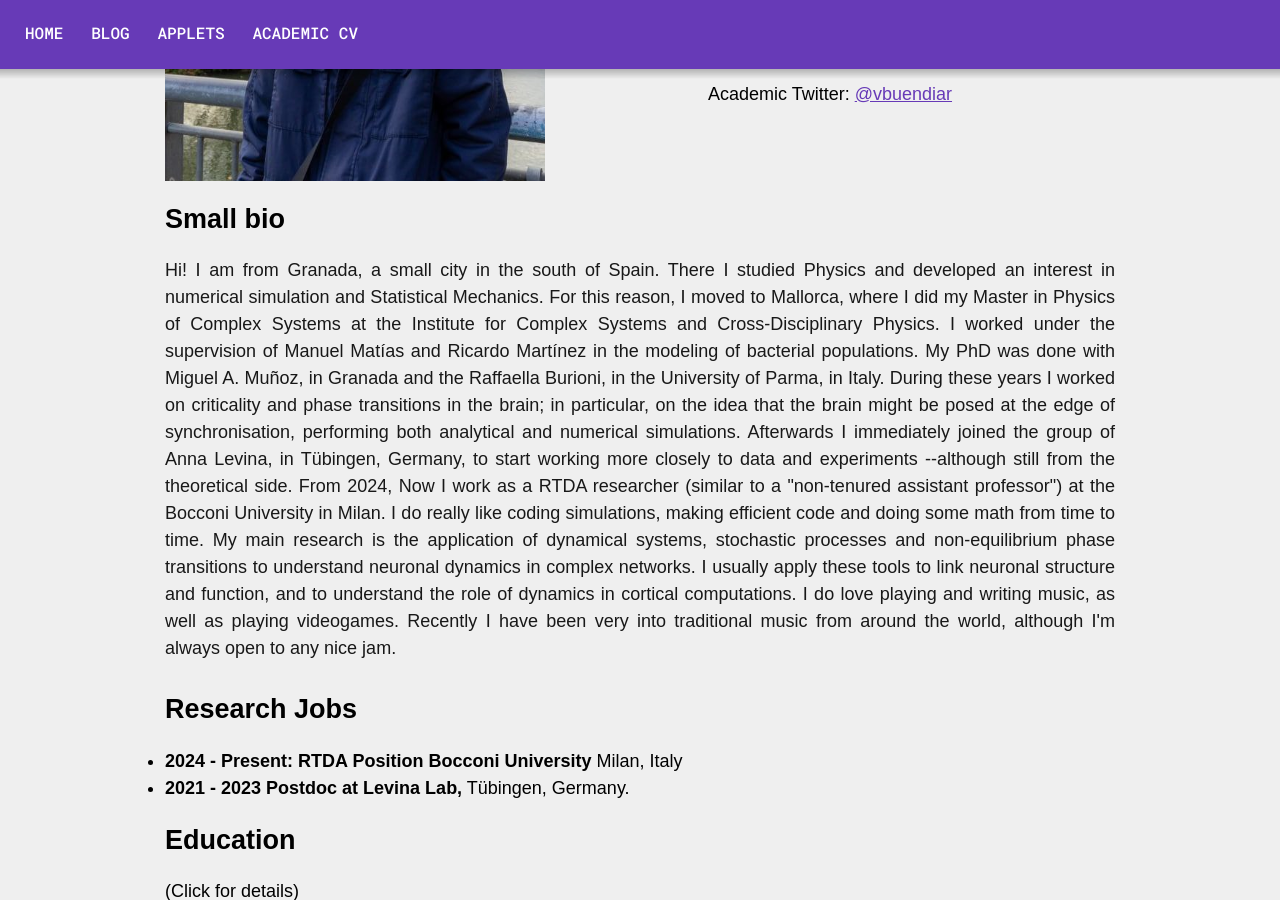
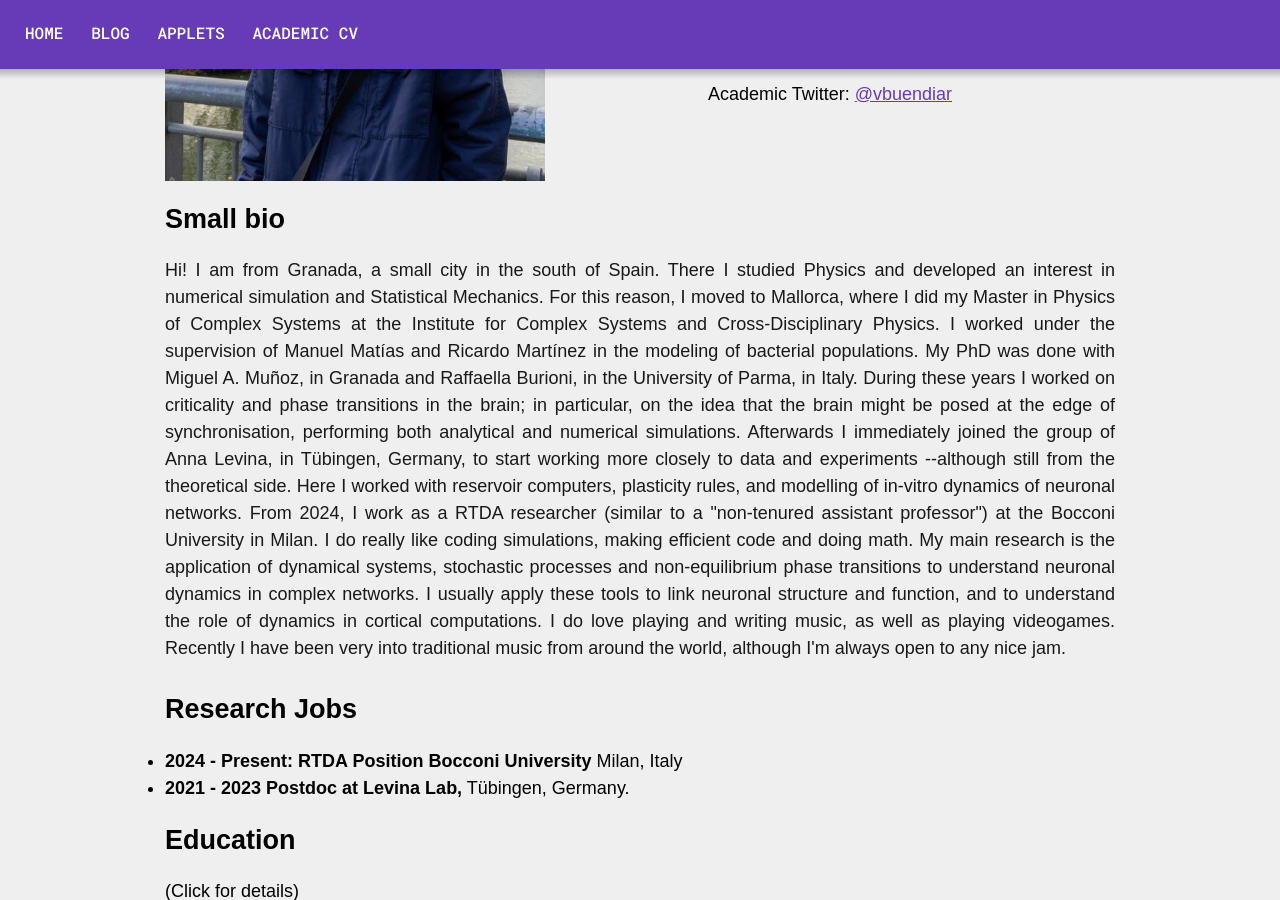
Before and after one commit to VictorSeven/VictorSeven.github.io, a Jekyll site: the page built from _pages/about.html, in a window 1280 px wide and 900 px high, scrolled down 421 px. Built offline with Jekyll 4.4.1, drawn with Linux system fonts in a browser that asks for light colours; some of the changed text lies outside the part shown.

```diff
--- a/_pages/about.html
+++ b/_pages/about.html
@@ -33,14 +33,15 @@ in numerical simulation and Statistical Mechanics. For this reason, I moved to M
 in Physics of Complex Systems at the Institute for Complex Systems and Cross-Disciplinary Physics.
 I worked under the supervision of Manuel Matías and Ricardo Martínez in the modeling of bacterial populations.
 
-My PhD was done with Miguel A. Muñoz, in Granada and the Raffaella Burioni, in the University of Parma, in Italy.
+My PhD was done with Miguel A. Muñoz, in Granada and Raffaella Burioni, in the University of Parma, in Italy.
 During these years I worked on criticality and phase transitions in the brain; in particular, on the
 idea that the brain might be posed at the edge of synchronisation, performing both analytical and numerical simulations.
 
-Afterwards I immediately joined the group of Anna Levina, in Tübingen, Germany, to start working more closely to data and experiments --although still from the theoretical side. From 2024,
-Now I work as a RTDA researcher (similar to a "non-tenured assistant professor") at the Bocconi University in Milan.
+Afterwards I immediately joined the group of Anna Levina, in Tübingen, Germany, to start working more closely to data and experiments --although still from the theoretical side.
+Here I worked with reservoir computers, plasticity rules, and modelling of in-vitro dynamics of neuronal networks.
+From 2024, I work as a RTDA researcher (similar to a "non-tenured assistant professor") at the Bocconi University in Milan.
 
-I do really like coding simulations, making efficient code and doing some math from time to time. My main research
+I do really like coding simulations, making efficient code and doing math. My main research
 is the application of dynamical systems, stochastic processes and non-equilibrium phase transitions to understand
 neuronal dynamics in complex networks. I usually apply these tools to link neuronal structure and function, and
 to understand the role of dynamics in cortical computations.
@@ -145,11 +146,23 @@ I have assisted to the following schools for graduate students:
 <ol>
 
 <li>
+    Buendía., V.  <i>A mesoscopic theory for coupled stochastic oscillators</i> <a href="https://arxiv.org/abs/2407.02416">Arxiv preprint (2024)</a>
+</li>
+
+<li>
+    Vinogradov, O., Giannakakis, E., Buendía, V., <i>et al.</i>  <i>Effective excitability captures network dynamics across development and phenotypes</i> <a href="https://www.biorxiv.org/content/10.1101/2024.08.21.608974v1.abstract">Bioarxiv preprint (2024)</a>
+</li>
+
+<li>
     Giannakakis, E., Vinogradov, O., Buendía., V. and Levina, A. <i>Recurrent connectivity structure controls the emergence of co-tuned excitation and inhibition.</i> <a href="https://www.biorxiv.org/content/10.1101/2023.02.27.530253v1">Biorxiv preprint (2023).</a>
 </li>
 
 <li>
-    Zeraati, R.*, Buendía, V.*, Engel, T., and Levina, A. <i>Topology-dependent coalescence controls scaling exponents in finite networks.</i> <a href="https://arxiv.org/abs/2211.06296">Arxiv preprint (2022).</a>
+    Buendía, V.*, Zeraati, R.*, Engel, T., and Levina, A. <i>Topology-dependent coalescence controls scaling exponents in finite networks.</i> <a href="https://journals.aps.org/prresearch/abstract/10.1103/PhysRevResearch.6.023131">Phys. Rev. Res. 6 (2) 02313. (2024)</a>
+</li>
+
+<li>
+    Pretel, J. Buendía, V., Torres, J.J. and Muñoz, M.A. <i>From asynchronous states to Griffiths phases and back: Structural heterogeneity and homeostasis in excitatory-inhibitory networks</i> <a href="https://journals.aps.org/prresearch/abstract/10.1103/PhysRevResearch.6.023018">Phys. Rev. Res. 6 (2) 02318. (2024)</a>
 </li>
 
 <li>
```
Also changed, not shown: _posts/2024/2024-09-30-making-graphs.md (added, +132 -0 lines), images/2024/gaussian.png (added).
